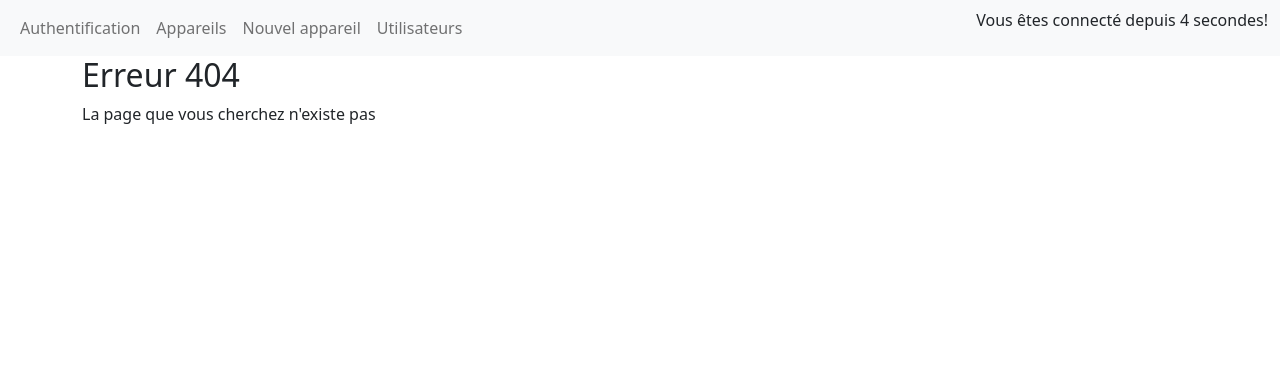
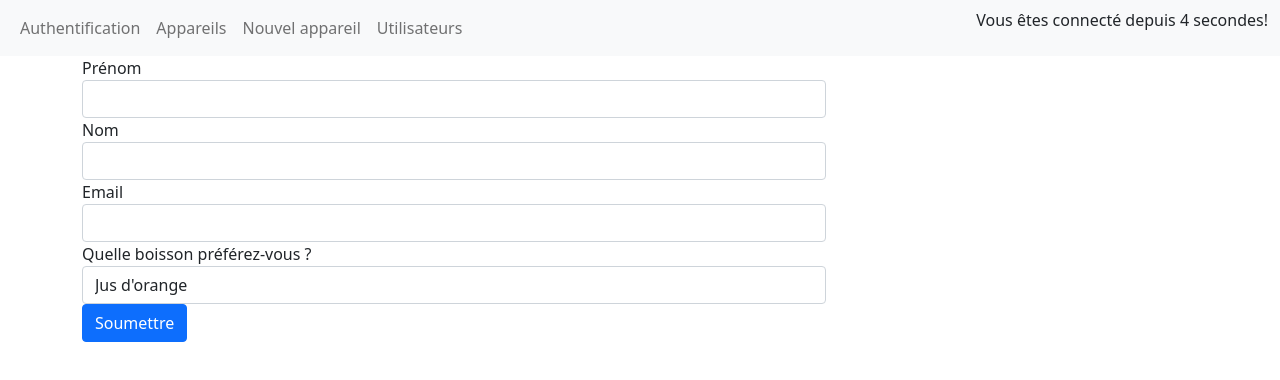
Before and after one commit to lamine2000/angular-demoApp, an Angular app: page /new-user in a window 1280 px wide. Before the commit this address led to /not-found. Shown: the top 380 px of the page. Built offline with nearby package versions, Linux system fonts and the light colour scheme.

Commit message:
"adding user" fonctionnality added (implemented with the reactive method)

```diff
--- a/src/app/app.module.ts
+++ b/src/app/app.module.ts
@@ -24,6 +24,7 @@
   {path: 'edit', canActivate: [AuthGuard], component: EditAppareilComponent},
   {path : 'auth', component: AuthComponent},
   {path : 'users', canActivate: [AuthGuard], component: UserListComponent},
+  {path : 'new-user', component: NewUserComponent},
   {path: '', canActivate: [AuthGuard], component: AppareilViewComponent},
   {path: 'not-found', component: FourOFourComponent},
   {path:'**', redirectTo: '/not-found'}
--- a/src/app/new-user/new-user.component.html
+++ b/src/app/new-user/new-user.component.html
@@ -1 +1,28 @@
-<p>new-user works!</p>
+<div class="col-sm-8 col-sm-offset-2">
+  <form [formGroup]="userForm" (ngSubmit)="onSubmitForm()">
+    <div class="form-group">
+      <label for="firstName">Prénom</label>
+      <input type="text" id="firstName" class="form-control" formControlName="firstName">
+    </div>
+
+    <div class="form-group">
+      <label for="lastName">Nom</label>
+      <input type="text" id="lastName" class="form-control" formControlName="lastName">
+    </div>
+
+    <div class="form-group">
+      <label for="email">Email</label>
+      <input type="text" id="email" class="form-control" formControlName="email">
+    </div>
+
+    <div class="form-group">
+      <label for="drinkPreference">Quelle boisson préférez-vous ?</label>
+      <select id="drinkPreference" class="form-control" formControlName="drinkPreference">
+        <option value="Jus d'orange">Jus d'orange</option>
+        <option value="Jus de mangue">Jus de mangue</option>
+      </select>
+    </div>
+
+    <button type="submit" class="btn btn-primary">Soumettre</button>
+  </form>
+</div>
--- a/src/app/new-user/new-user.component.ts
+++ b/src/app/new-user/new-user.component.ts
@@ -1,4 +1,8 @@
 import { Component, OnInit } from '@angular/core';
+import {FormBuilder, FormGroup, Validators} from "@angular/forms";
+import {UserService} from "../services/user.service";
+import {Router} from "@angular/router";
+import {User} from "../models/User.model";
 
 @Component({
   selector: 'app-new-user',
@@ -7,9 +11,35 @@
 })
 export class NewUserComponent implements OnInit {
 
-  constructor() { }
+  userForm!: FormGroup;
+
+  constructor(private formBuilder: FormBuilder,
+              private userService: UserService,
+              private router: Router) { }
 
   ngOnInit(): void {
+    this.initForm();
+  }
+
+  initForm(){
+    this.userForm = this.formBuilder.group({
+      firstName: ['', Validators.required],
+      lastName: ['', Validators.required],
+      email: ['', Validators.required, Validators.email],
+      drinkPreference: ["Jus d'orange", Validators.required]
+    });
+  }
+  onSubmitForm(){
+    const formValue = this.userForm.value;
+    const newUser = new User(
+      formValue['firstName'],
+      formValue['lastName'],
+      formValue['email'],
+      formValue['drinkPreference']
+    );
+
+    this.userService.addUser(newUser);
+    this.router.navigate(['/users']);
   }
 
 }
--- a/src/app/user-list/user-list.component.html
+++ b/src/app/user-list/user-list.component.html
@@ -10,4 +10,5 @@
       </span>
     </p>
   </li>
+  <a routerLink="/new-user">Nouvel Utilisateur</a>
 </ul>
```
